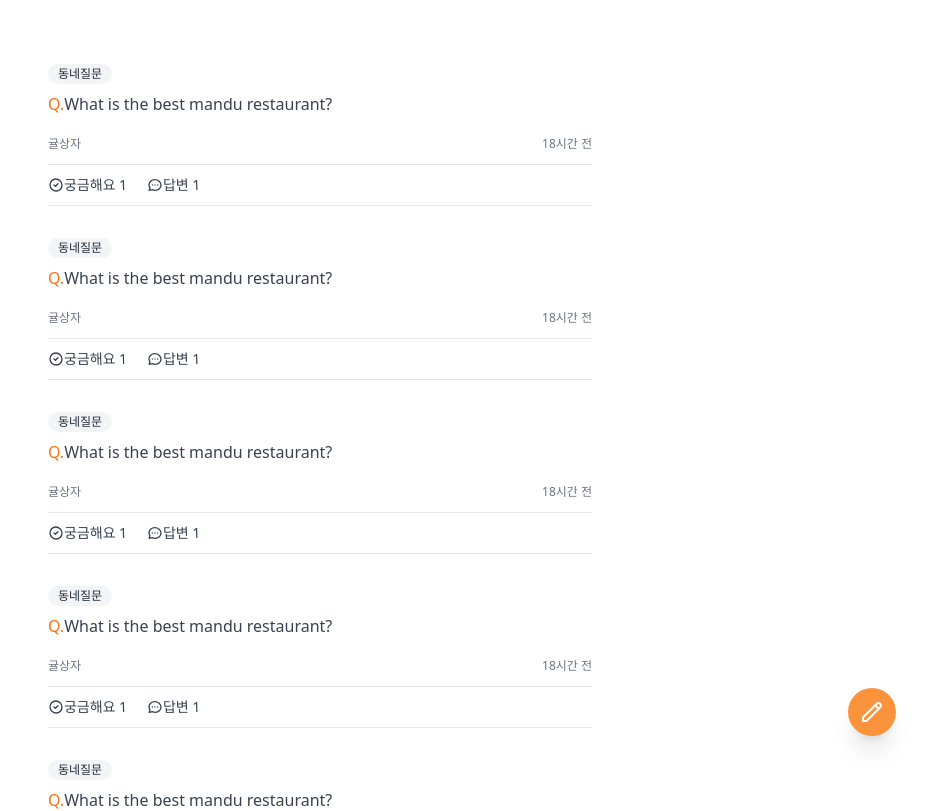
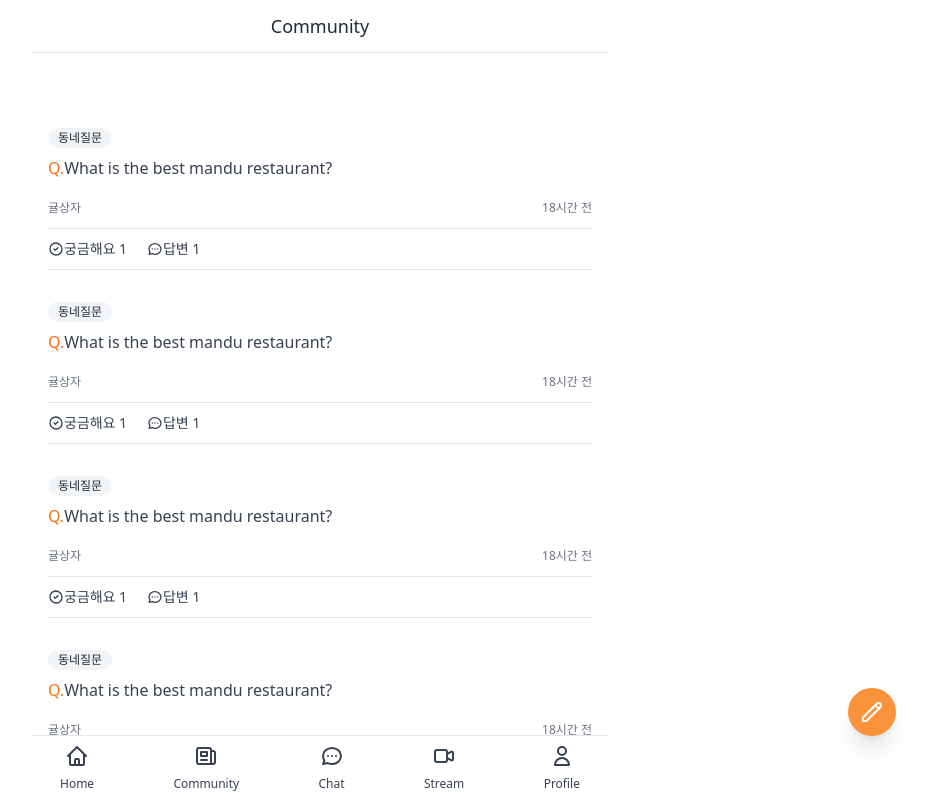
Before and after one commit to gyulsbox/Re_earth, a Next.js app: page /community in a window 1280 px wide. Shown: the top 811 px of the page, without its empty margins (320-1247 px from the left). Built offline with nearby package versions, Linux system fonts and the light colour scheme.

Commit message:
feat: add Layout on community

```diff
--- a/pages/community/index.tsx
+++ b/pages/community/index.tsx
@@ -1,7 +1,9 @@
 import type { NextPage } from "next";
+import Layout from '../../components/layouts/layout';
 
 const Community: NextPage = () => {
   return (
+    <Layout title='Community' hasTabBar>
       <div className='py-16 px-4 space-y-8'>
         {new Array(6).fill(1).map((_, i) => (
           <div key={i} className='flex flex-col items-start'>
@@ -73,6 +75,7 @@ const Community: NextPage = () => {
           </svg>
         </button>
       </div>
+    </Layout>
   );
 };
 
```
Lines whose indentation alone changed are shown as unchanged.
